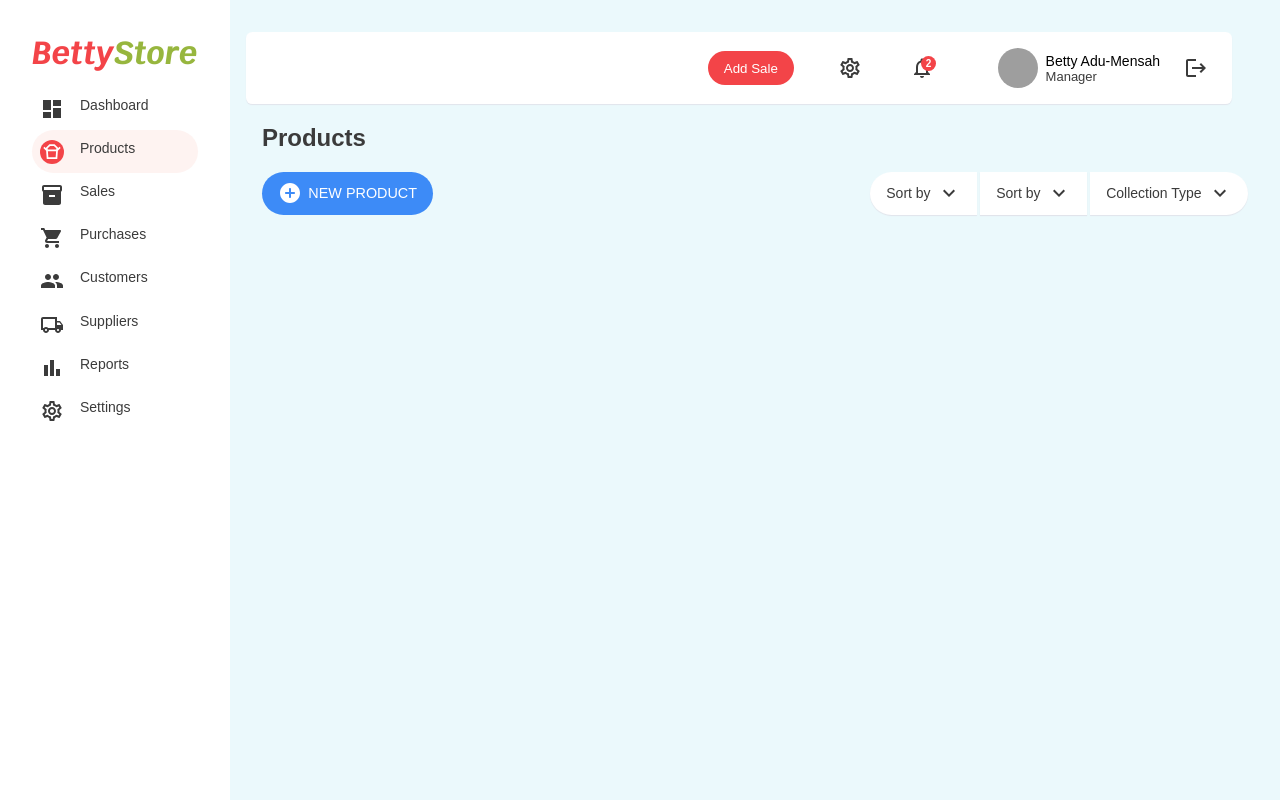
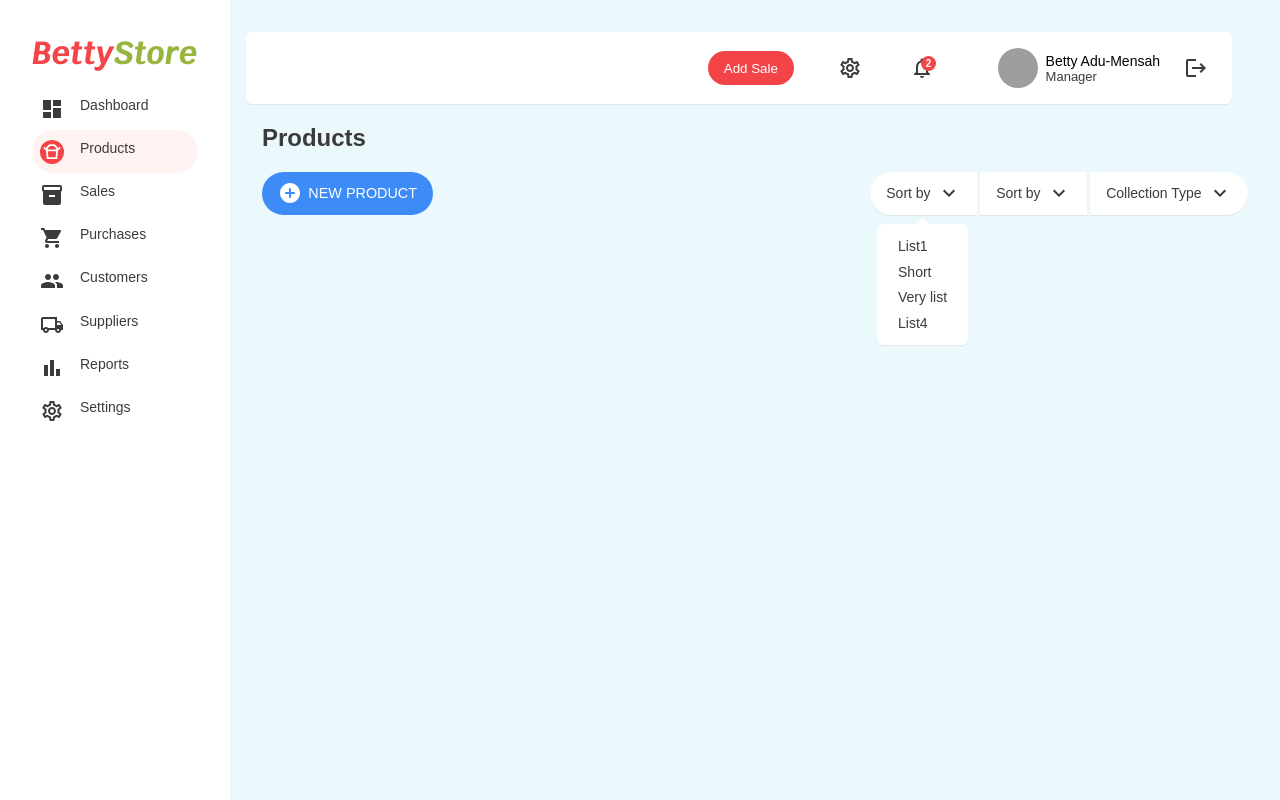
Before and after one commit to joshuaadu/betty-store, a React (Create React App) app: page /dashboard/products in a window 1280 px wide. Both pictures are taken after a click on the icon 949 px from the left and 193 px from the top of the page. Built offline with nearby package versions, Linux system fonts and the light colour scheme; grey boxes are pictures that could not be loaded.

Commit message:
add selector dropdown

```diff
--- /dev/null
+++ b/src/components/UI/Dropdown.tsx
@@ -0,0 +1,11 @@
+import { ReactNode } from "react";
+
+interface Props {
+	children?: ReactNode;
+	className?: string | undefined;
+}
+const Dropdown = ({ children, className, ...props }: Props) => {
+	return <div className={className ? className : " "}>{children}</div>;
+};
+
+export default Dropdown;
--- a/src/components/UI/selectors/ListSelector.tsx
+++ b/src/components/UI/selectors/ListSelector.tsx
@@ -1,17 +1,33 @@
 import KeyboardArrowDownIcon from "@mui/icons-material/KeyboardArrowDown";
+import { useState } from "react";
 
 import styles from "../../../styles/Selectors.module.scss";
+import Dropdown from "../Dropdown";
 interface Props {
 	label: string;
 	list: string[];
 }
 const ListSelector = ({ label, list }: Props) => {
+	const [openDropdown, setOpenDropdown] = useState(false);
+
+	const toggleHandler = () => {
+		setOpenDropdown((prev) => !prev);
+	};
 	return (
 		<div className={styles.selector}>
 			<div className={styles.header}>
 				<span>{label}</span>
-				<KeyboardArrowDownIcon />
+				<KeyboardArrowDownIcon onClick={toggleHandler} />
 			</div>
+			{openDropdown && (
+				<Dropdown className={styles.dropdown}>
+					<ul>
+						{list.map((item, index) => (
+							<li key={index}>{item}</li>
+						))}
+					</ul>
+				</Dropdown>
+			)}
 		</div>
 	);
 };
--- a/src/pages/Dashboard/Views/Products.tsx
+++ b/src/pages/Dashboard/Views/Products.tsx
@@ -2,6 +2,9 @@ import Button from "../../../components/UI/Button";
 import AddCircleRoundedIcon from "@mui/icons-material/AddCircleRounded";
 import styles from "../../../styles/Products.module.scss";
 import ListSelector from "../../../components/UI/selectors/ListSelector";
+
+const DUMMY_LIST = ["List1", "Short List", "Very long list", "List4"];
+const DUMMY_LIST2 = ["List1", "Short", "Very list", "List4"];
 
 const Products = () => {
 	return (
@@ -13,9 +16,9 @@ const Products = () => {
 					<span>NEW PRODUCT</span>
 				</Button>
 				<div className={styles.controls}>
-					<ListSelector label="Sort by" list={[]} />
-					<ListSelector label="Sort by" list={[]} />
-					<ListSelector label="Collection Type" list={[]} />
+					<ListSelector label="Sort by" list={DUMMY_LIST2} />
+					<ListSelector label="Sort by" list={DUMMY_LIST} />
+					<ListSelector label="Collection Type" list={DUMMY_LIST} />
 				</div>
 			</header>
 		</>
--- a/src/styles/Products.module.scss
+++ b/src/styles/Products.module.scss
@@ -1,4 +1,5 @@
 .header {
+	position: relative;
 	display: flex;
 	width: 100%;
 	justify-content: space-between;
--- a/src/styles/Selectors.module.scss
+++ b/src/styles/Selectors.module.scss
@@ -21,5 +21,40 @@
 		justify-content: center;
 		align-items: center;
 		gap: 0.4rem;
+		position: relative;
 	}
 }
+
+.dropdown {
+	@extend %card-wrapper;
+	position: absolute;
+	z-index: 1000;
+	top: 120%;
+
+	transform: translateX(-10%);
+	background-color: white;
+	background-clip: padding-box;
+	padding: 0.6rem 1rem;
+	&::before {
+		content: "";
+		position: absolute;
+		top: -6px;
+		left: 50%;
+		width: 0;
+		height: 0;
+		transform: translateX(-50%);
+		border-right: 6px solid transparent;
+		border-bottom: 6px solid white;
+		border-left: 6px solid transparent;
+	}
+
+	ul {
+		list-style: none;
+		padding: 0;
+		margin: 0;
+
+		li {
+			padding: 0.3rem;
+		}
+	}
+}
```
